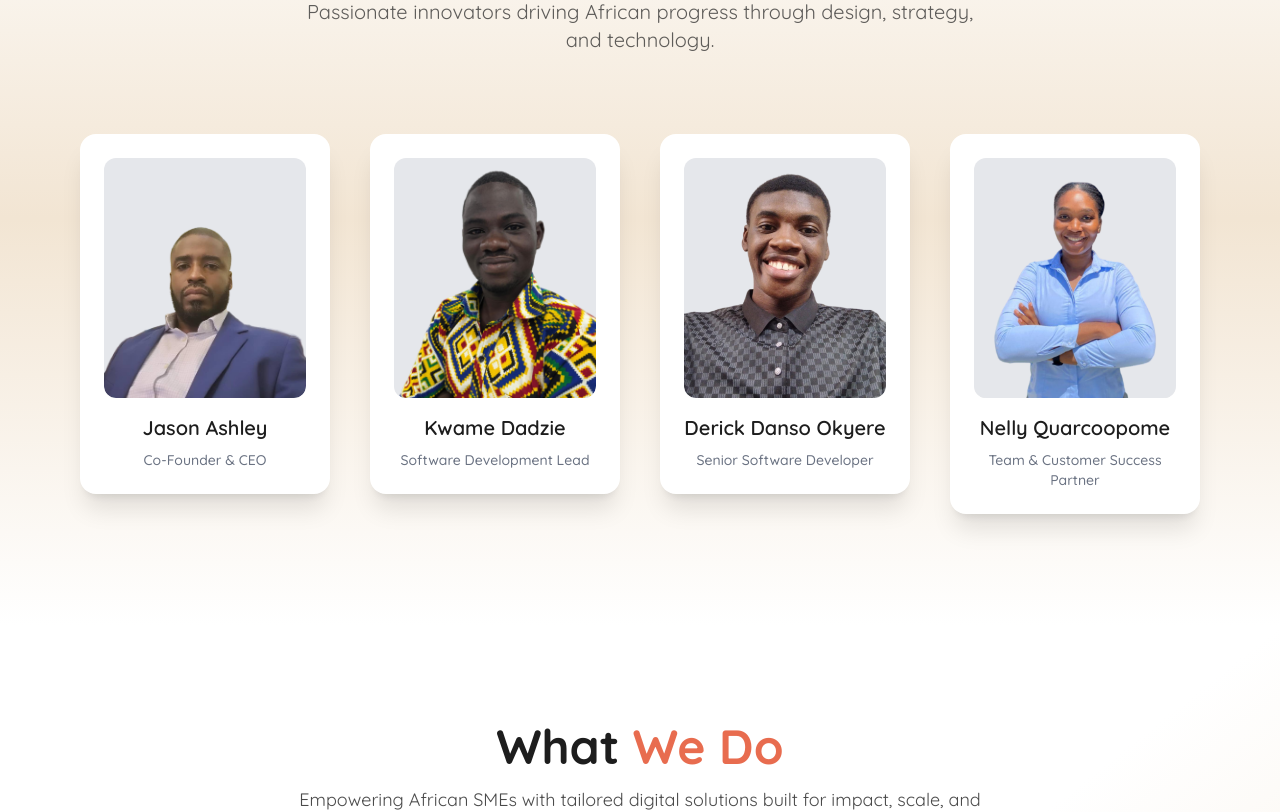
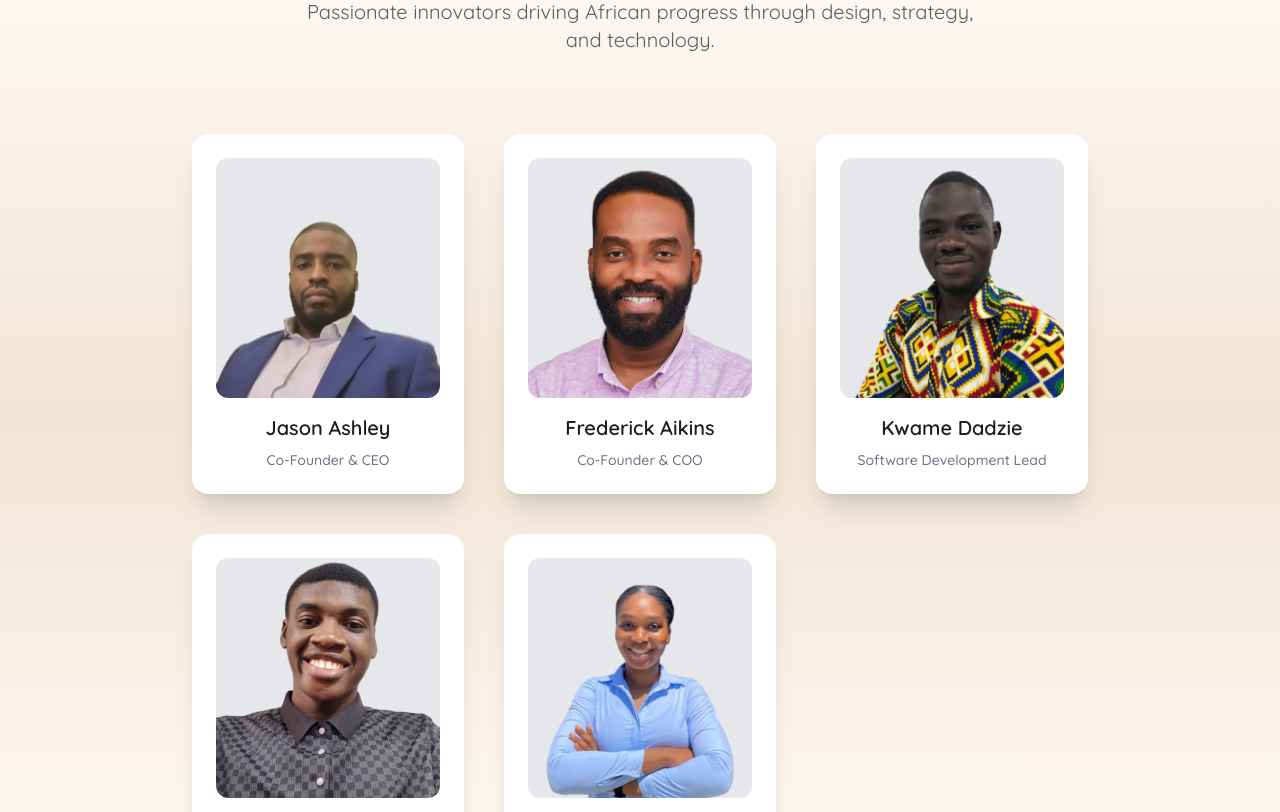
Before and after one commit to kwabak/kwabak-website, a React (Vite) app: page / in a window 1280 px wide. Shown: the part 3700-4512 px from the top of the page. Built offline with nearby package versions, Linux system fonts and the light colour scheme; no server answers.

Commit message:
Update team member details and adjust layout in MeetTheTeam component

```diff
--- a/src/components/MeetTheTeam.jsx
+++ b/src/components/MeetTheTeam.jsx
@@ -4,7 +4,7 @@ import { motion } from "framer-motion";
 import Image1 from "../assets/derick_prev_ui.png";
 import Image2 from "../assets/jason_prev_ui.png";
 import Image3 from "../assets/emma_prev_ui.png";
-// import Image4 from "../assets/fred_prev_ui.png";
+import Image4 from "../assets/fred_prev_ui.png";
 import Image5 from "../assets/nelly_prev_ui.png";
 
 const teamMembers = [
@@ -13,11 +13,11 @@ const teamMembers = [
     title: "Co-Founder & CEO",
     image: Image2,
   },
-  // {
-  //   name: "Frederick Aikins",
-  //   title: "Co-Founder & COO",
-  //   image: Image4,
-  // },
+  {
+    name: "Frederick Aikins",
+    title: "Co-Founder & COO",
+    image: Image4,
+  },
   {
     name: "Kwame Dadzie",
     title: "Software Development Lead",
@@ -47,7 +47,7 @@ const MeetTheTeam = () => {
         </p>
       </div>
 
-      <div className="grid md:grid-cols-2 lg:grid-cols-4 gap-10 relative z-10">
+      <div className="grid grid-cols-1 md:grid-cols-2 lg:grid-cols-3 gap-10 relative z-10 max-w-4xl mx-auto">
         {teamMembers.map((member, index) => (
           <motion.div
             key={index}
@@ -66,12 +66,12 @@ const MeetTheTeam = () => {
               className="bg-white shadow-xl p-6 rounded-2xl transition-transform transform hover:scale-105"
             >
               <div
-                className="overflow-hidden rounded-xl mb-4 bg-gray-200" // Uniform background color
+                className="overflow-hidden rounded-xl mb-4 bg-gray-200"
               >
                 <img
                   src={member.image}
                   alt={member.name}
-                  className="w-full h-90 md:h-60 object-cover rounded-xl group-hover:scale-105 transition-transform duration-300 shadow-lg"
+                  className="w-full h-[25rem] md:h-60 object-cover rounded-xl group-hover:scale-105 transition-transform duration-300 shadow-lg"
                 />
               </div>
               <div className="text-center space-y-2">
```
Also changed, not shown: src/assets/nelly_prev_ui.png.
